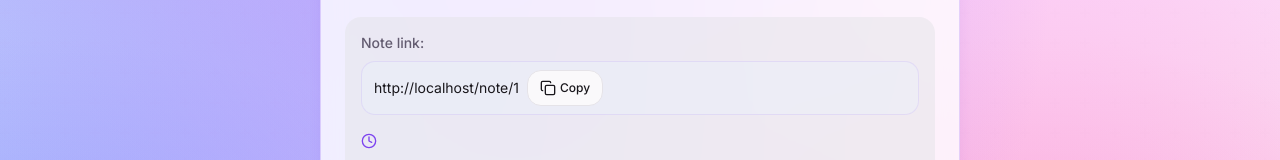
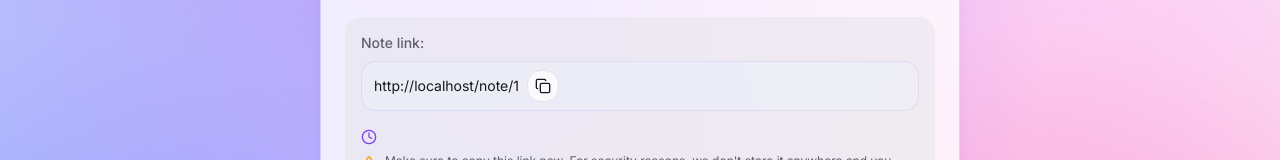
Before and after one commit to rachidofsky/vanish-note-share, a React (Vite) app: page /created/1 in a window 1280 px wide. Shown: the part 321-481 px from the top of the page. Built offline with nearby package versions, Linux system fonts and the light colour scheme.

Commit message:
Fix: Correct CopyButton prop usage
The `CopyButton` component in `CreatedPage.tsx` was incorrectly passing a `showText` prop, which does not exist. This commit removes the `showText` prop to resolve the TypeScript error and ensure correct component usage.

```diff
--- a/src/components/CopyButton.tsx
+++ b/src/components/CopyButton.tsx
@@ -10,13 +10,15 @@ interface CopyButtonProps {
   className?: string;
   successMessage?: string;
   compact?: boolean;
+  showText?: boolean; // Adding the missing prop to the interface
 }
 
 export const CopyButton = ({
   textToCopy,
   className = '',
   successMessage = 'Copied to clipboard!',
-  compact = false
+  compact = false,
+  showText = true // Default value for the new prop
 }: CopyButtonProps) => {
   const [copied, setCopied] = useState(false);
 
@@ -53,12 +55,12 @@ export const CopyButton = ({
             {copied ? (
               <>
                 <Check className={compact ? "h-4 w-4" : "h-3.5 w-3.5"} />
-                {!compact && 'Copied!'}
+                {showText && !compact && 'Copied!'}
               </>
             ) : (
               <>
                 <Copy className={compact ? "h-4 w-4" : "h-3.5 w-3.5"} />
-                {!compact && 'Copy'}
+                {showText && !compact && 'Copy'}
               </>
             )}
           </Button>
--- a/src/pages/CreatedPage.tsx
+++ b/src/pages/CreatedPage.tsx
@@ -57,7 +57,7 @@ const CreatedPage = () => {
             <div className="text-sm text-muted-foreground mb-2 font-medium">Note link:</div>
             <div className="flex items-center gap-2 bg-accent/40 border border-primary/10 rounded-md px-3 py-2 overflow-hidden">
               <div className="truncate text-sm">{shareUrl}</div>
-              <CopyButton textToCopy={shareUrl} showText={false} />
+              <CopyButton textToCopy={shareUrl} compact={true} />
             </div>
 
             <div className="mt-4 text-xs text-muted-foreground space-y-2">
```
